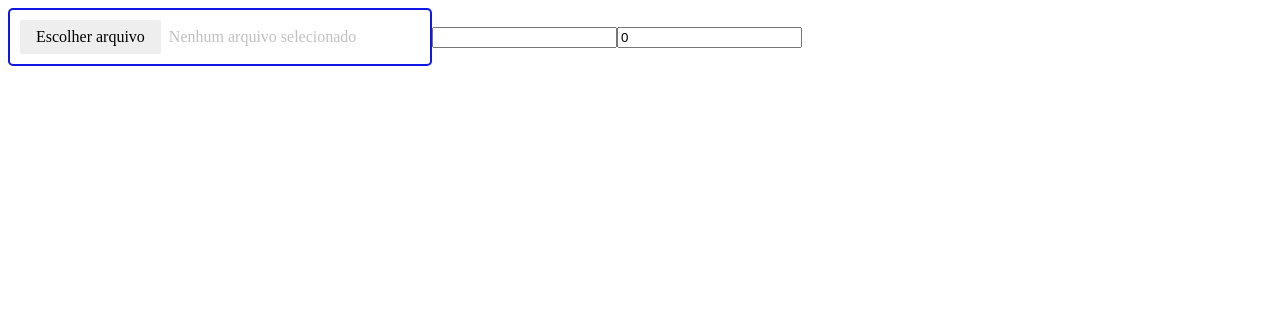
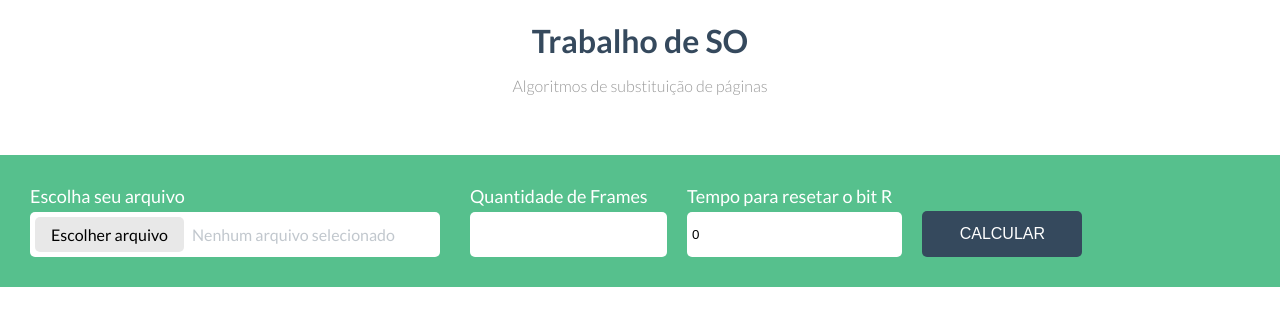
Before and after one commit to rochabianca/page-replacement-graph, a Vue app: page / in a window 1280 px wide. Shown: the top 326 px of the page. Built offline with nearby package versions, Linux system fonts and the light colour scheme.

Commit message:
some styling

```diff
--- a/public/index.html
+++ b/public/index.html
@@ -1,15 +1,22 @@
 <!DOCTYPE html>
 <html lang="en">
   <head>
-    <meta charset="utf-8">
-    <meta http-equiv="X-UA-Compatible" content="IE=edge">
-    <meta name="viewport" content="width=device-width,initial-scale=1.0">
-    <link rel="icon" href="<%= BASE_URL %>favicon.ico">
+    <meta charset="utf-8" />
+    <meta http-equiv="X-UA-Compatible" content="IE=edge" />
+    <meta name="viewport" content="width=device-width,initial-scale=1.0" />
+    <link rel="icon" href="<%= BASE_URL %>favicon.ico" />
+    <link
+      href="https://fonts.googleapis.com/css?family=Lato:300,400,700&display=swap"
+      rel="stylesheet"
+    />
     <title>page-replacement-graph</title>
   </head>
   <body>
     <noscript>
-      <strong>We're sorry but page-replacement-graph doesn't work properly without JavaScript enabled. Please enable it to continue.</strong>
+      <strong
+        >We're sorry but page-replacement-graph doesn't work properly without
+        JavaScript enabled. Please enable it to continue.</strong
+      >
     </noscript>
     <div id="app"></div>
     <!-- built files will be auto injected -->
--- a/src/App.vue
+++ b/src/App.vue
@@ -5,4 +5,8 @@
 </template>
 
 <style lang="scss">
+body {
+  font-family: "Lato", sans-serif;
+  margin: 0;
+}
 </style>
--- /dev/null
+++ b/src/assets/variables.scss
@@ -0,0 +1,4 @@
+$primary: #56c08d;
+$black: #35495d;
+$dark-gray: #999;
+$gray: #e8e8e8;
--- a/src/components/GetData.vue
+++ b/src/components/GetData.vue
@@ -1,92 +1,101 @@
 <template>
-  <div>
-    <div class="file-input">
-      <input @change="loadTextFromFile" type="file" id="file" />
-      <span class="button">Escolher arquivo</span>
-      <span class="label" v-if="file === ''">Nenhum arquivo selecionado</span>
-      <span v-else class="label">{{ filename }}</span>
+  <div class="get-data">
+    <div class="get-data__input">
+      <label>Escolha seu arquivo</label>
+      <get-file v-model="file" />
     </div>
 
-    <input v-model="frames" type="text" />
-    <input v-model="timeToResetBitR" type="number" />
+    <div class="get-data__input">
+      <label for="frames">Quantidade de Frames</label>
+      <input
+        class="get-data__input--input"
+        id="frames"
+        v-model="frames"
+        type="text"
+      />
+    </div>
+    <div class="get-data__input">
+      <label for="frames">Tempo para resetar o bit R</label>
+      <input
+        class="get-data__input--input"
+        v-model="timeToResetBitR"
+        type="number"
+      />
+    </div>
+    <div class="get-data__input">
+      <button @click="calculate" class="btn">Calcular</button>
+    </div>
   </div>
 </template>
 
 <script>
+import GetFile from './GetFile';
+
 export default {
   name: 'GetData',
+  components: {
+    GetFile
+  },
   data() {
     return {
-      filename: '',
       file: '',
       frames: '',
       timeToResetBitR: 0,
     }
   },
   methods: {
-    loadTextFromFile(ev) {
-      const file = ev.target.files[0];
-      const reader = new FileReader();
-      this.getFileName(ev.target.files[0].name);
-
-      reader.onload = e => {
-        console.log(e)
-        this.file = e.target.result;
-        // this.$emit("loaded", e.target.result);
-      }
-      reader.readAsText(file);
-    },
-    getFileName(filename) {
-      this.filename = filename.slice(0, 25) + '...'
+    calculate() {
+      this.$emit('calculate-results', {
+        file: this.file,
+        frames: this.frames,
+        timeToResetBitR: this.timeToResetBitR,
+      })
     }
   }
 };
 </script>
 
 <style lang="scss" scoped>
-.file-input {
-  display: inline-block;
-  text-align: left;
-  background: #fff;
-  border: 2px solid #1017e4;
-  padding: 10px;
-  width: 400px;
-  position: relative;
-  border-radius: 5px;
+@import "@/assets/variables.scss";
+
+.get-data {
+  margin-top: 60px;
+  background-color: $primary;
+  padding: 30px 15px;
+  display: flex;
+  align-items: flex-end;
+  .get-data__input {
+    margin: 0 15px;
+    label {
+      font-size: 18px;
+      display: block;
+      color: white;
+      margin-bottom: 5px;
+    }
+    .get-data__input--input {
+      padding: 5px;
+      height: 35px;
+      border: none;
+      border-radius: 5px;
+      width: 100%;
+    }
+  }
 }
 
-.file-input > [type="file"] {
-  position: absolute;
-  top: 0;
-  left: 0;
-  width: 100%;
-  height: 100%;
-  opacity: 0;
-  z-index: 10;
-  cursor: pointer;
-}
+.btn {
+  width: 160px;
+  height: 46px;
+  border-radius: 5px;
+  font-size: 16px;
+  text-transform: uppercase;
+  background: $black;
+  color: white;
+  transition: all ease 0.3s;
+  border: none;
 
-.file-input > .button {
-  display: inline-block;
-  cursor: pointer;
-  background: #eee;
-  padding: 8px 16px;
-  border-radius: 2px;
-  margin-right: 8px;
-}
-
-.file-input:hover > .button {
-  background: dodgerblue;
-  color: white;
-}
-
-.file-input > .label {
-  color: #333;
-  white-space: nowrap;
-  opacity: 0.3;
-}
-
-.file-input.-chosen > .label {
-  opacity: 1;
+  &:hover {
+    background: white;
+    color: $black;
+  }
 }
 </style>
--- /dev/null
+++ b/src/components/GetFile.vue
@@ -0,0 +1,87 @@
+<template>
+  <div class="file-input">
+    <input @change="loadTextFromFile" type="file" id="file" />
+    <span class="button">Escolher arquivo</span>
+    <span class="label" v-if="file === ''">Nenhum arquivo selecionado</span>
+    <span v-else class="label">{{ filename }}</span>
+  </div>
+</template>
+
+<script>
+export default {
+  name: 'GetFile',
+  data() {
+    return {
+      filename: '',
+      file: '',
+    }
+  },
+  methods: {
+    loadTextFromFile(ev) {
+      const file = ev.target.files[0];
+      const reader = new FileReader();
+      this.getFileName(ev.target.files[0].name);
+
+      reader.onload = e => {
+        console.log(e)
+        this.file = e.target.result;
+        this.$emit("input", e.target.result);
+      }
+      reader.readAsText(file);
+    },
+    getFileName(filename) {
+      this.filename = filename.slice(0, 25) + '...'
+    }
+  }
+};
+</script>
+
+<style lang="scss" scoped>
+@import "@/assets/variables.scss";
+
+.file-input {
+  display: inline-block;
+  text-align: left;
+  background: #fff;
+  padding: 5px;
+  width: 400px;
+  position: relative;
+  border-radius: 5px;
+}
+
+.file-input > [type="file"] {
+  position: absolute;
+  top: 0;
+  left: 0;
+  width: 100%;
+  height: 100%;
+  opacity: 0;
+  z-index: 10;
+  cursor: pointer;
+}
+
+.file-input > .button {
+  display: inline-block;
+  cursor: pointer;
+  background: $gray;
+  padding: 8px 16px;
+  border-radius: 5px;
+  margin-right: 8px;
+  transition: all ease 0.3s;
+}
+
+.file-input:hover > .button {
+  background: $black;
+  color: white;
+}
+
+.file-input > .label {
+  color: $black;
+  white-space: nowrap;
+  opacity: 0.3;
+}
+
+.file-input.-chosen > .label {
+  opacity: 1;
+}
+</style>
--- a/src/components/Results.vue
+++ b/src/components/Results.vue
@@ -5,7 +5,9 @@ import { Bar } from 'vue-chartjs';
 export default {
   name: 'Results',
   extends: Bar,
-  // mixins: [testAlgoritmMixin],
+  props: {
+    fileData: Object,
+  },
   created() {
     // this.FIFO(5);
     // this.SegundaChange(5, 10);
--- a/src/views/Home.vue
+++ b/src/views/Home.vue
@@ -1,7 +1,13 @@
 <template>
   <div class="home">
-    <GetData @loaded="loadAlgorithm" />
-    <Results v-if="algorithm" :algorithm="algorithm" />
+    <h1 class="title">
+      Trabalho de SO
+    </h1>
+    <p class="subtitle">
+      Algoritmos de substituição de páginas
+    </p>
+    <Results v-if="fileData" :file-data="fileData" />
+    <GetData @calculate-results="loadData" />
   </div>
 </template>
 
@@ -13,12 +19,12 @@ export default {
   name: 'Home',
   data() {
     return {
-      algorithm: '',
+      fileData: null,
     }
   },
   methods: {
-    loadAlgorithm(res) {
-      this.algorithm = res;
+    loadData(res) {
+      this.fileData = res;
     }
   },
   components: {
@@ -27,3 +33,20 @@ export default {
   }
 }
 </script>
+
+<style lang="scss" scoped>
+@import "@/assets/variables.scss";
+.title,
+.subtitle {
+  text-align: center;
+}
+.title {
+  color: $black;
+  font-weight: bold;
+  margin-bottom: 15px;
+}
+.subtitle {
+  color: $dark-gray;
+  font-weight: lighter;
+}
+</style>
```
